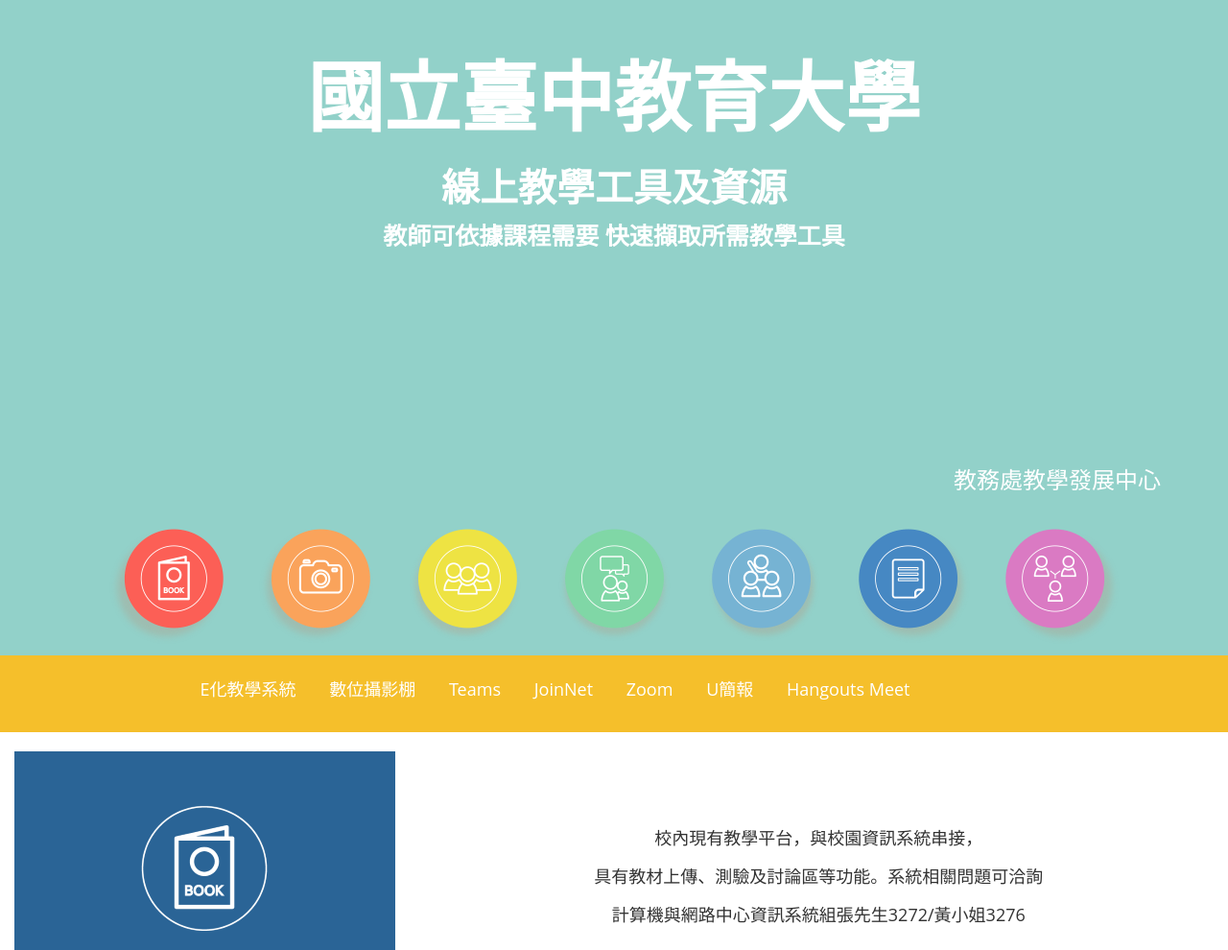
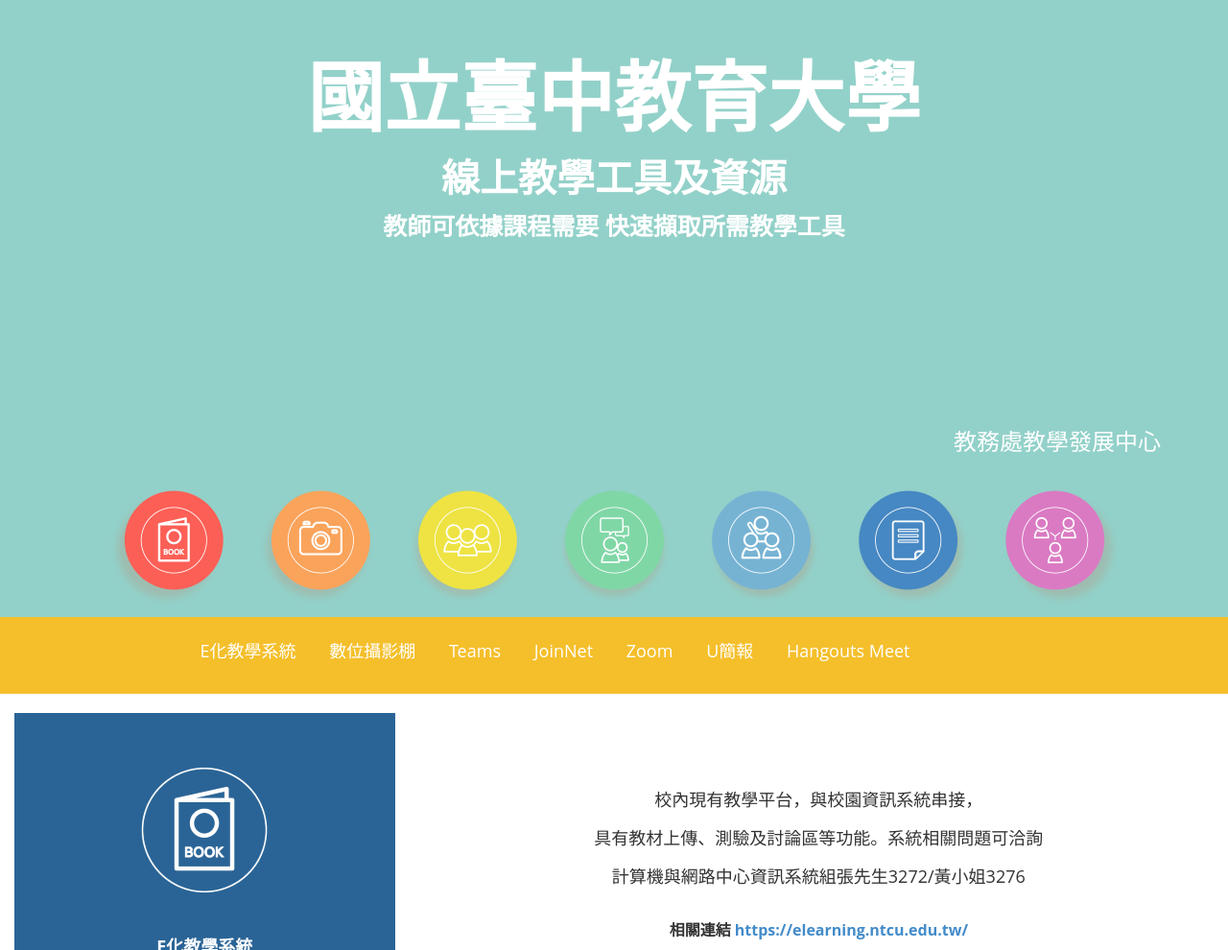
Before and after one commit to Wzhong105125/CTD_OTRCP, a plain HTML site: page index.html in a window 1280 px wide. Shown: the part 110-1100 px from the top of the page at 96% size. Drawn offline with Linux system fonts and the light colour scheme; a script that the page names is missing.

Commit message:
home padding change
更改head-main 、head-sub-main、head-sub-sub-main padding-bottom的值

```diff
--- a/assets/css/style.css
+++ b/assets/css/style.css
@@ -105,19 +105,19 @@ section {
     font-size:80px !important;
     font-weight:900!important;
     color:#fff!important;
-    padding:150px 20px 10px 20px;
+    padding:150px 20px 0px 20px;
 }
 .head-sub-main {
     font-size:40px !important;
     font-weight:600!important;
     color:#fff!important;
-    padding:5px 20px 150px 20px;
+    padding:5px 20px 120px 20px;
 }
 .head-sub-sub-main {
     font-size:30px !important;
     font-weight:500!important;
     color:#fff!important;
-    padding:0px 20px 10px 20px;
+    padding:0px 20px 0px 20px;
 }
 
 
```
Also changed, not shown: index.html (+1 -1 lines).
